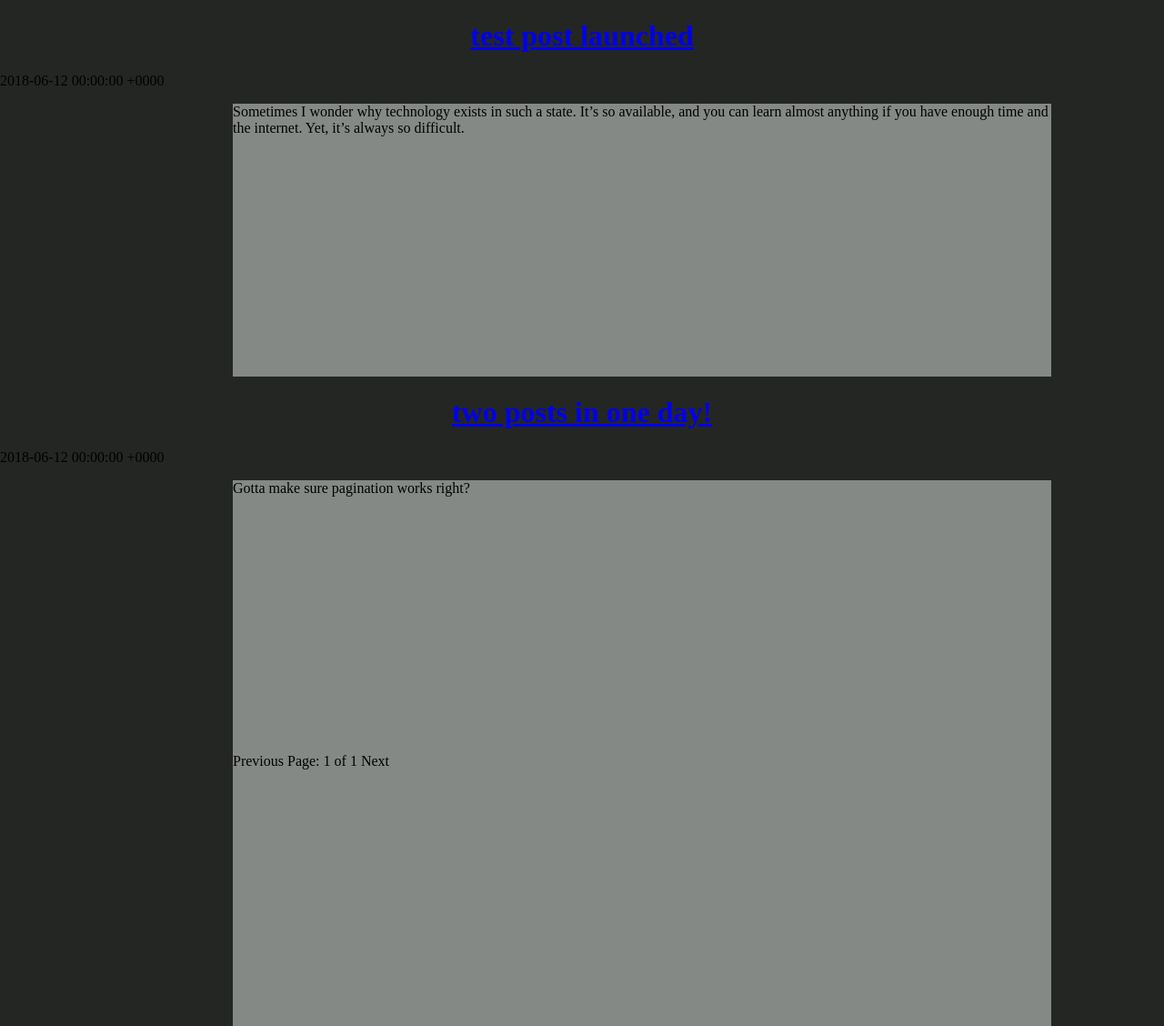
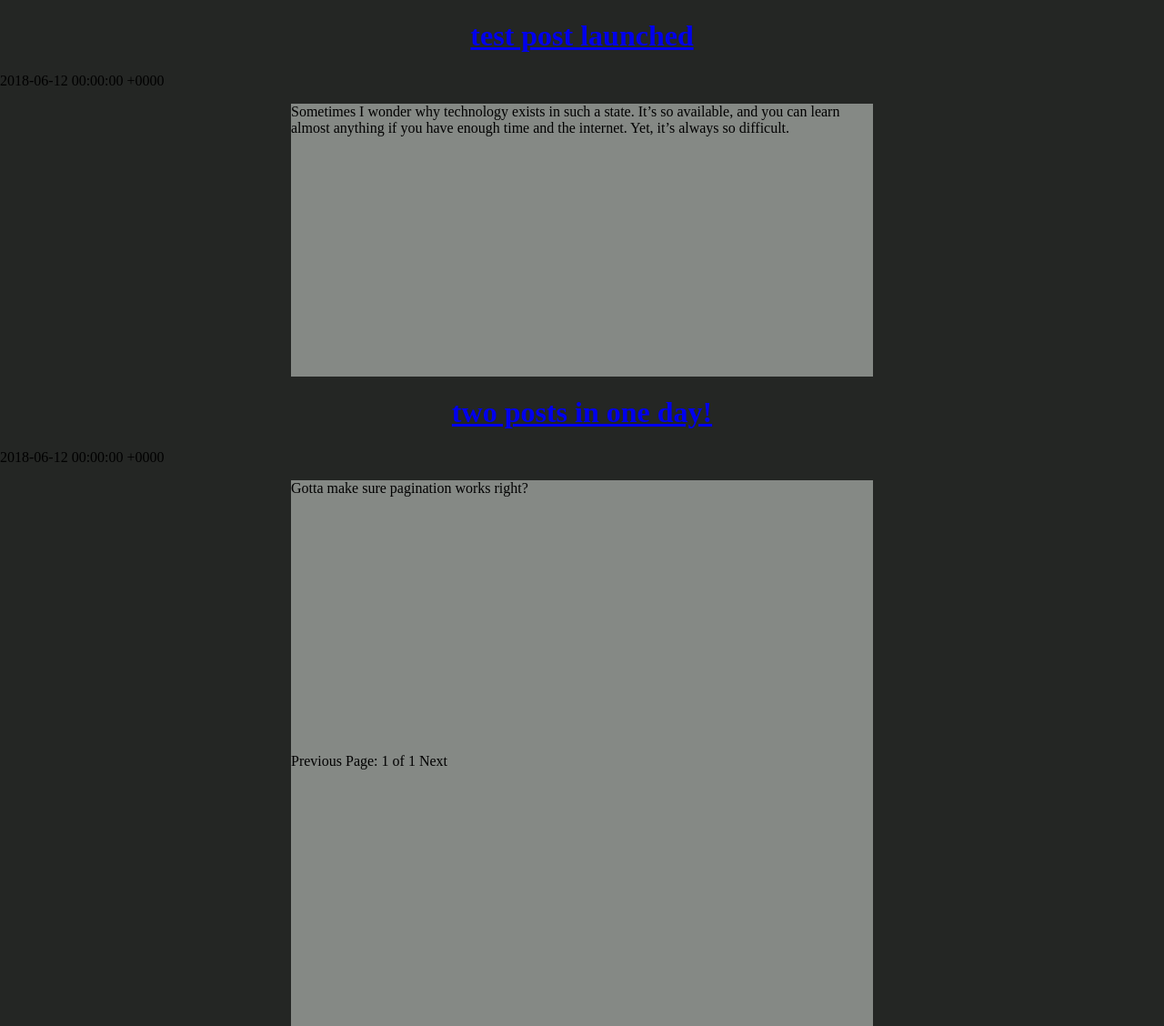
Before and after one commit to Gantrock/gantrock.github.io, a Jekyll site: the page built from blog/index.html, in a window 1280 px wide. Shown: the whole page at 91% size. Built offline with Jekyll 4.4.1, drawn with Linux system fonts in a browser that asks for light colours; the list of posts is cut into pages by our own code.

Commit message:
Fixed centering for divs
Fixed centering

```diff
--- a/css/main.css
+++ b/css/main.css
@@ -61,12 +61,11 @@ body, html {
   div {
     position: relative;
     background-color: #858985;
-    width: 900px;
+    margin: auto;
+    width: 50%;
     height: 300px;
-    left: 20%;
     z-index:1;
     padding: 0px;
-    margin: 0px;
 }
   #portfolio {
     height: 600px;
```
